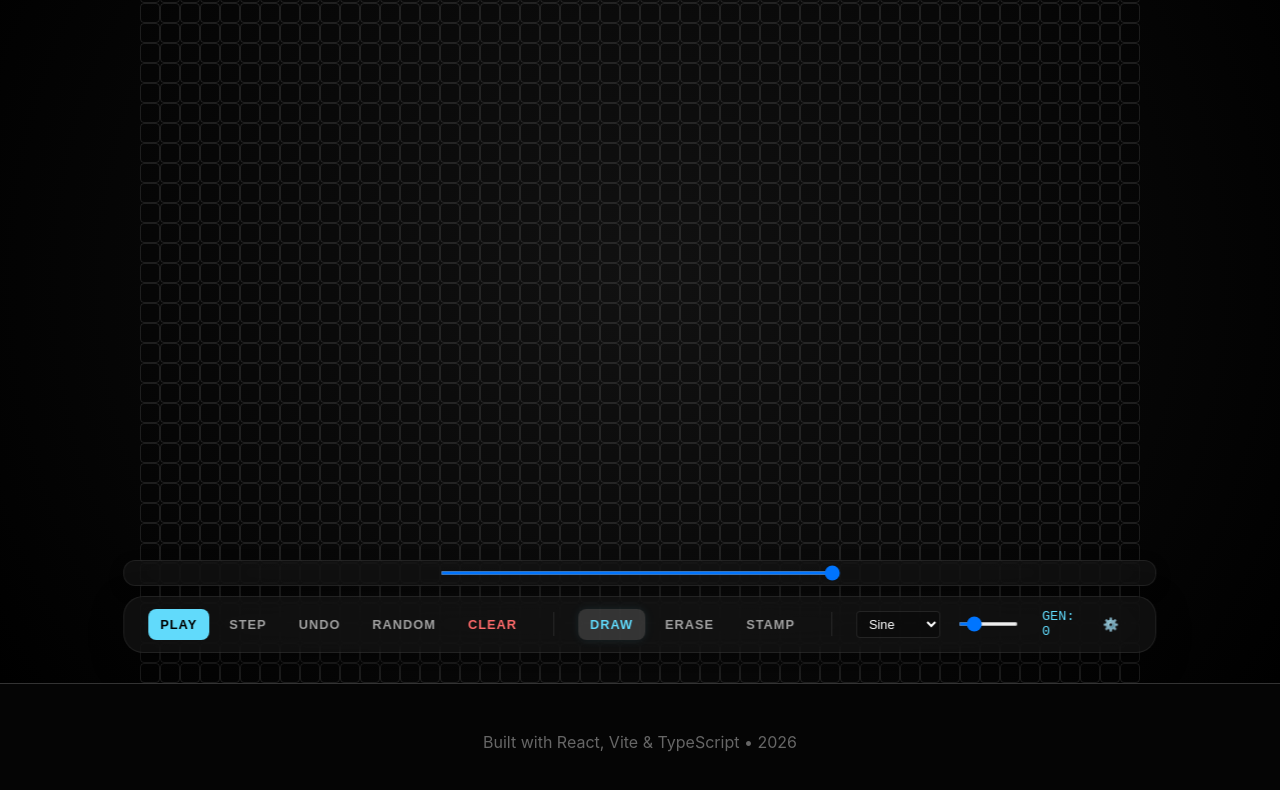
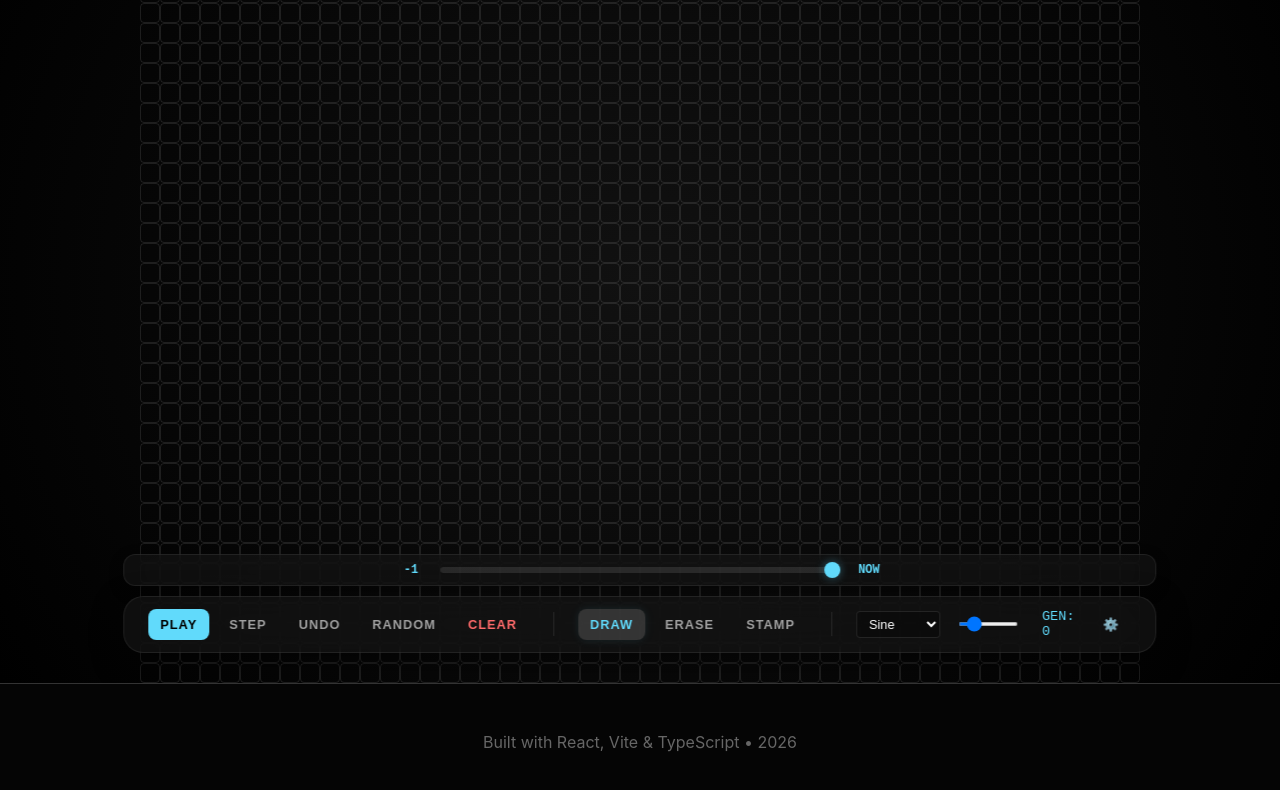
Before and after one commit to DSchneid/Game-of-Life, a React (Vite) app: page / in a window 1280 px wide. Both pictures are taken after a click on the button "CLEAR". Shown: the part 1606-2396 px from the top of the page. Built offline with nearby package versions, Linux system fonts and the light colour scheme.

Commit message:
Refactor: Improve Time Travel visual feedback
Adds labels to the timeline slider (e.g., '-50', 'NOW') and improves slider styling with a custom track and thumb to better signal available history depth.

```diff
--- a/src/components/GameOfLife.tsx
+++ b/src/components/GameOfLife.tsx
@@ -454,14 +454,19 @@ const GameOfLife: React.FC = () => {
         {/* Timeline Slider */}
         {!running && historyLength > 0 && (
              <div className="hud-timeline">
+                <span className="timeline-label">-{historyLength}</span>
                 <input
                      type="range"
                      min="0"
                      max={historyLength}
                      value={historyLength}
                      onChange={(e) => handleScrub(Number(e.target.value))}
-                     title="Scrub History"
+                     title={`Rewind history (${historyLength} frames available)`}
+                     style={{
+                         backgroundSize: `${(historyLength / 100) * 100}% 100%`
+                     }}
                  />
+                 <span className="timeline-label">NOW</span>
              </div>
         )}
 
--- a/src/index.css
+++ b/src/index.css
@@ -301,12 +301,42 @@ body {
     animation: fadeInUp 0.3s ease-out;
     display: flex;
     justify-content: center;
+    align-items: center;
+    gap: 12px;
+}
+
+.timeline-label {
+    font-family: 'JetBrains Mono', monospace;
+    font-size: 0.75rem;
+    color: var(--primary);
+    min-width: 30px;
+    text-align: center;
+    font-weight: 700;
 }
 
 .hud-timeline input[type="range"] {
-    width: 100%;
+    flex: 1;
     max-width: 400px;
-    height: 4px;
+    height: 6px;
+    -webkit-appearance: none;
+    background: rgba(255,255,255,0.1);
+    border-radius: 3px;
+    outline: none;
+}
+
+.hud-timeline input[type="range"]::-webkit-slider-thumb {
+    -webkit-appearance: none;
+    width: 16px;
+    height: 16px;
+    background: var(--primary);
+    border-radius: 50%;
+    cursor: pointer;
+    box-shadow: 0 0 10px var(--primary-glow);
+    transition: transform 0.1s;
+}
+
+.hud-timeline input[type="range"]::-webkit-slider-thumb:hover {
+    transform: scale(1.2);
 }
 
 .glass-hud {
```
